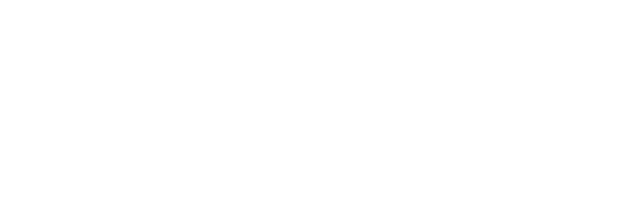
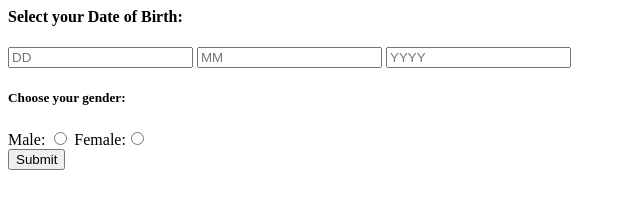
Before and after one commit to yveswangui/independent-project-2, a plain HTML site: page index.html in a window 1280 px wide. Shown: the whole page, without its empty margins (0-640 px from the left). Drawn offline with Linux system fonts and the light colour scheme.

Commit message:
link css and js file to html,add div class for date of birth

```diff
--- a/index.html
+++ b/index.html
@@ -1,3 +1,24 @@
 <html>
+    <head>
+        <meta charset="utf-8">
+        <title>Project 2</title>
+        <link rel="stylesheet" href="css/styles.css" type="text/css">
+    </head>
+    <body>
+        <form>
+            <div class="input">
+                <h4>Select your Date of Birth:</h4>
+                <input type="text" placeholder="DD" class="dob">
+                <input type="text" placeholder="MM" class="dob">
+                <input type="text" placeholder="YYYY" class="dob">
+            </div>
 
+            <h5>Choose your gender:</h5>
+            Male: <input type="radio" name="gender" value="Male">
+            Female:<input type="radio" name="gender" value="Female"><br>
+            <input type="submit" value="Submit">
+
+        </form>
+        <script src="js/index.js"></script>
+    </body>
 </html>
```
